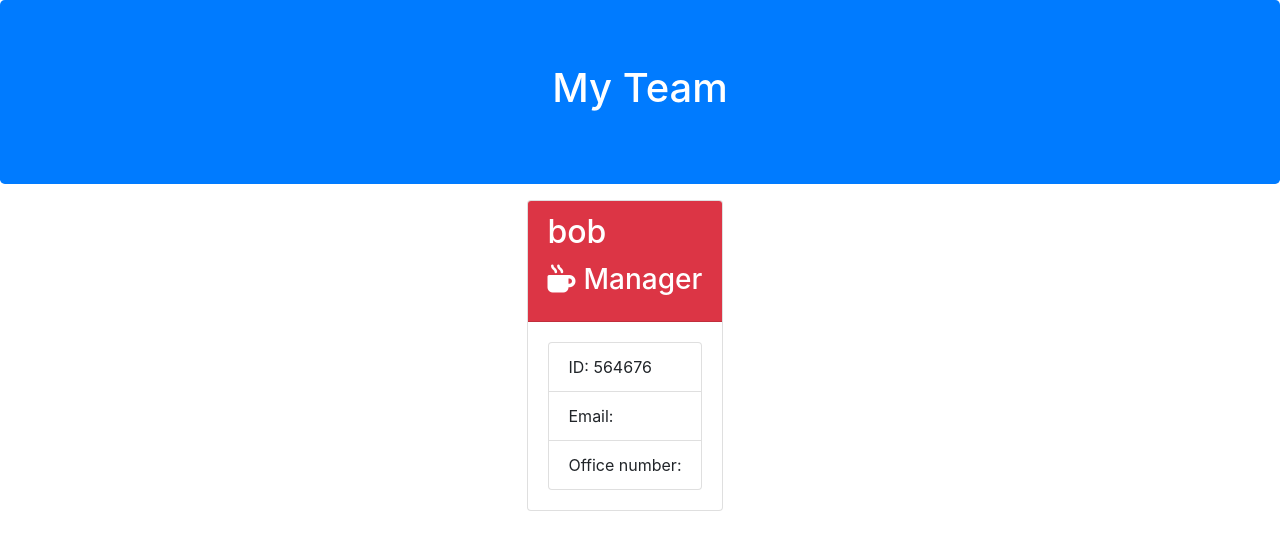
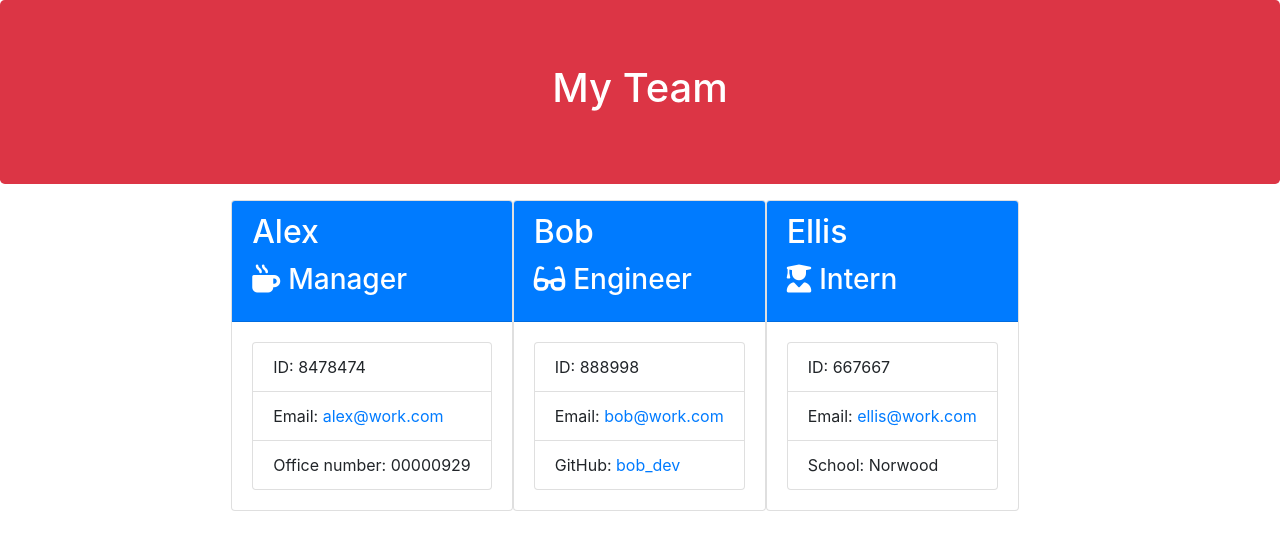
Before and after one commit to SophiaEllis-dot/Team-Generator, a website: page output/team.html in a window 1280 px wide. Drawn offline with nearby package versions, Linux system fonts and the light colour scheme.

```diff
--- a/output/team.html
+++ b/output/team.html
@@ -1,24 +1,22 @@
+
 <!DOCTYPE html>
 <html lang="en">
+
 <head>
     <meta charset="UTF-8" />
     <meta name="viewport" content="width=device-width, initial-scale=1.0" />
     <meta http-equiv="X-UA-Compatible" content="ie=edge" />
     <title>My Team</title>
-    <link
-      rel="stylesheet"
-      href="https://stackpath.bootstrapcdn.com/bootstrap/4.3.1/css/bootstrap.min.css"
-      integrity="sha384-ggOyR0iXCbMQv3Xipma34MD+dH/1fQ784/j6cY/iJTQUOhcWr7x9JvoRxT2MZw1T"
-      crossorigin="anonymous"
-    />
-    <link rel="stylesheet" href="style.css" />
+    <link rel="stylesheet" href="https://stackpath.bootstrapcdn.com/bootstrap/4.3.1/css/bootstrap.min.css"
+        integrity="sha384-ggOyR0iXCbMQv3Xipma34MD+dH/1fQ784/j6cY/iJTQUOhcWr7x9JvoRxT2MZw1T" crossorigin="anonymous">
+    <link rel="stylesheet" href="style.css">
     <script src="https://kit.fontawesome.com/c502137733.js"></script>
 </head>
 
 <body>
     <div class="container-fluid">
         <div class="row">
-        <div class="col-12 jumbotron mb-3 team-heading bg-primary">
+            <div class="col-12 jumbotron mb-3 team-heading bg-danger">
                 <h1 class="text-center text-white">My Team</h1>
             </div>
         </div>
@@ -26,21 +24,49 @@
     <div class="container">
         <div class="row">
             <div class="row team-area col-12 d-flex justify-content-center">
+
 <div class="card employee-card">
-            <div class="card-header bg-danger text-white">
-              <h2 class="card-title">bob</h2>
-              <h3 class="card-title">
-                <i class="fas fa-mug-hot mr-2"></i>Manager
-              </h3>
+    <div class="card-header bg-primary text-white">
+        <h2 class="card-title">Alex</h2>
+        <h3 class="card-title"><i class="fas fa-mug-hot mr-2"></i>Manager</h3>
     </div>
     <div class="card-body">
         <ul class="list-group">
-                <li class="list-group-item">ID: 564676</li>
-                <li class="list-group-item">Email: <a href="mailto:"></a></li>
-                <li class="list-group-item">Office number:</li>
+            <li class="list-group-item">ID: 8478474</li>
+            <li class="list-group-item">Email: <a href="mailto:alex@work.com">alex@work.com</a></li>
+            <li class="list-group-item">Office number: 00000929</li>
         </ul>
     </div>
 </div>
+
+<div class="card employee-card">
+    <div class="card-header bg-primary text-white">
+        <h2 class="card-title">Bob</h2>
+        <h3 class="card-title"><i class="fas fa-glasses mr-2"></i>Engineer</h3>
+    </div>
+    <div class="card-body">
+        <ul class="list-group">
+            <li class="list-group-item">ID: 888998</li>
+            <li class="list-group-item">Email: <a href="mailto:bob@work.com">bob@work.com</a></li>
+            <li class="list-group-item">GitHub: <a href="https://github.com/bob_dev" target="_blank" rel="noopener noreferrer">bob_dev</a></li>
+        </ul>
+    </div>
+</div>
+
+<div class="card employee-card">
+    <div class="card-header bg-primary text-white">
+        <h2 class="card-title">Ellis</h2>
+        <h3 class="card-title"><i class="fas fa-user-graduate mr-2"></i>Intern</h3>
+    </div>
+    <div class="card-body">
+        <ul class="list-group">
+            <li class="list-group-item">ID: 667667</li>
+            <li class="list-group-item">Email: <a href="mailto:ellis@work.com">ellis@work.com</a></li>
+            <li class="list-group-item">School: Norwood</li>
+        </ul>
+    </div>
+</div>
+
             </div>
         </div>
     </div>
```
Also changed, not shown: 1 other file. Lines whose indentation alone changed are shown as unchanged.
